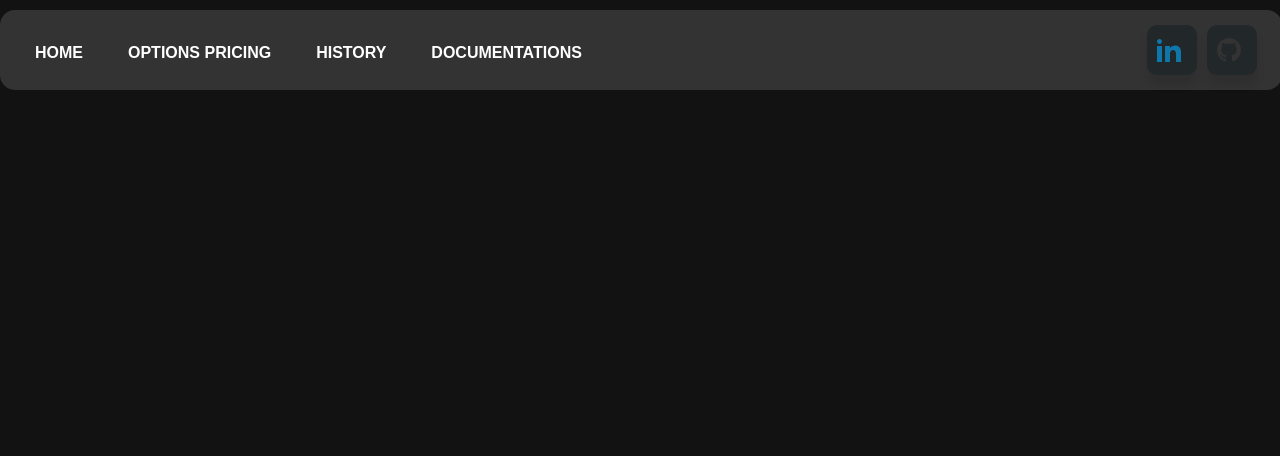
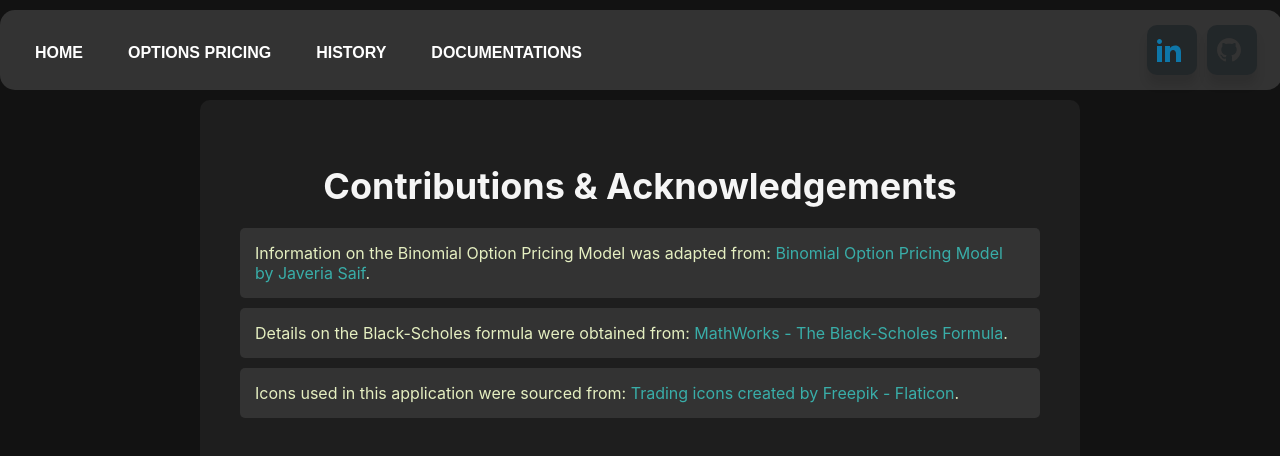
Before and after one commit to yaaks7/options-pricing, a React (Create React App) app in the folder frontend/: page /contributions in a window 1280 px wide. Shown: the top 456 px of the page. Built offline with nearby package versions, Linux system fonts and the light colour scheme.

Commit message:
Frontend done

```diff
--- a/frontend/src/App.js
+++ b/frontend/src/App.js
@@ -10,6 +10,7 @@ import Binomial from './pages/docs/Binomial';
 import MonteCarlo from './pages/docs/MonteCarlo';
 import NeuralNetwork from './pages/docs/NeuralNetwork';
 import Greeks from './pages/docs/Greeks';
+import Contributions from './pages/Contributions'
 import Header from './components/Header';
 import Background from './components/Background';
 
@@ -38,6 +39,7 @@ function App() {
         <Route path="/documentation/monte-carlo" element={<MonteCarlo />} />
         <Route path="/documentation/neural-network" element={<NeuralNetwork />} />
         <Route path="/documentation/greeks" element={<Greeks />} />
+        <Route path="/contributions" element={<Contributions />} />
       </Routes>
     </Router>
   );
--- /dev/null
+++ b/frontend/src/pages/Contributions.js
@@ -0,0 +1,35 @@
+// src/pages/Contributions.js
+import React from 'react';
+import '../styles/Contributions.css';
+
+const Contributions = () => {
+  return (
+    <div className="contributions-container">
+      <h1 className="contributions-title">Contributions & Acknowledgements</h1>
+      <div className="contributions-section">
+        <ul className="contributions-list">
+          <li>
+            Information on the Binomial Option Pricing Model was adapted from:{" "}
+            <a href="https://www.linkedin.com/pulse/binomial-option-pricing-model-javeria-saif-igrlf/" target="_blank" rel="noopener noreferrer">
+              Binomial Option Pricing Model by Javeria Saif
+            </a>.
+          </li>
+          <li>
+            Details on the Black-Scholes formula were obtained from:{" "}
+            <a href="https://www.mathworks.com/help/symbolic/the-black-scholes-formula-for-call-option-price.html" target="_blank" rel="noopener noreferrer">
+              MathWorks - The Black-Scholes Formula
+            </a>.
+          </li>
+          <li>
+            Icons used in this application were sourced from:{" "}
+            <a href="https://www.flaticon.com/free-icons/trading" title="trading icons" target="_blank" rel="noopener noreferrer">
+              Trading icons created by Freepik - Flaticon
+            </a>.
+          </li>
+        </ul>
+      </div>
+    </div>
+  );
+};
+
+export default Contributions;
--- /dev/null
+++ b/frontend/src/styles/Contributions.css
@@ -0,0 +1,35 @@
+
+.contributions-container {
+    background-color: #1E1E1E;
+    padding: 40px;
+    border-radius: 10px;
+    color: #E5EFC1;
+    max-width: 800px;
+    margin: 0 auto;
+    }
+
+    .contributions-title {
+        font-size: 36px;
+        text-align: center;
+        margin-bottom: 20px;
+    }
+    .contributions-section {
+        margin-top: 20px;
+    }
+    .contributions-list {
+        list-style-type: none;
+        padding: 0;
+    }
+    .contributions-list li {
+        background-color: #333;
+        padding: 15px;
+        margin: 10px 0;
+        border-radius: 5px;
+    }
+    .contributions-list a {
+        color: #39AEA9;
+        text-decoration: none;
+    }
+    .contributions-list a:hover {
+        text-decoration: underline;
+    }
--- a/frontend/src/styles/Modelling.css
+++ b/frontend/src/styles/Modelling.css
@@ -26,8 +26,8 @@
 
 .toggle-button {
   position: absolute;
-  top: 15%;
-  left: 1%;
+  top: 150px;
+  left: 20px;
   background-color: #39AEA9;
   color: white;
   border: none;
```
Also changed, not shown: 1 other file (tests, documents, lock files or other folders).
